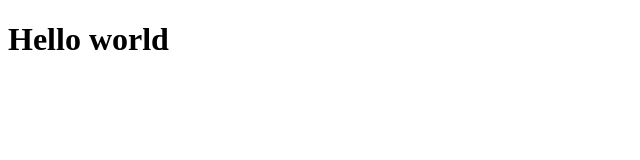
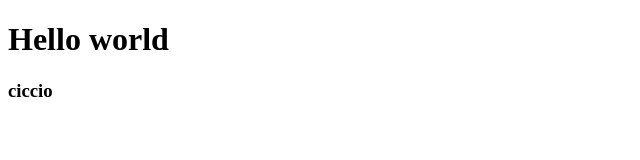
Before and after one commit to Johnnyfromtheblock4/test-git, a plain HTML site: page index.html in a window 1280 px wide. Shown: the full height of the page, 0-640 px from the left. Drawn offline with Linux system fonts and the light colour scheme.

Commit message:
test modifica

```diff
--- a/index.html
+++ b/index.html
@@ -9,6 +9,7 @@
 
 <body>
   <h1 class="title">Hello world</h1>
+  <h3>ciccio</h3>
 </body>
 
 </html>
```
